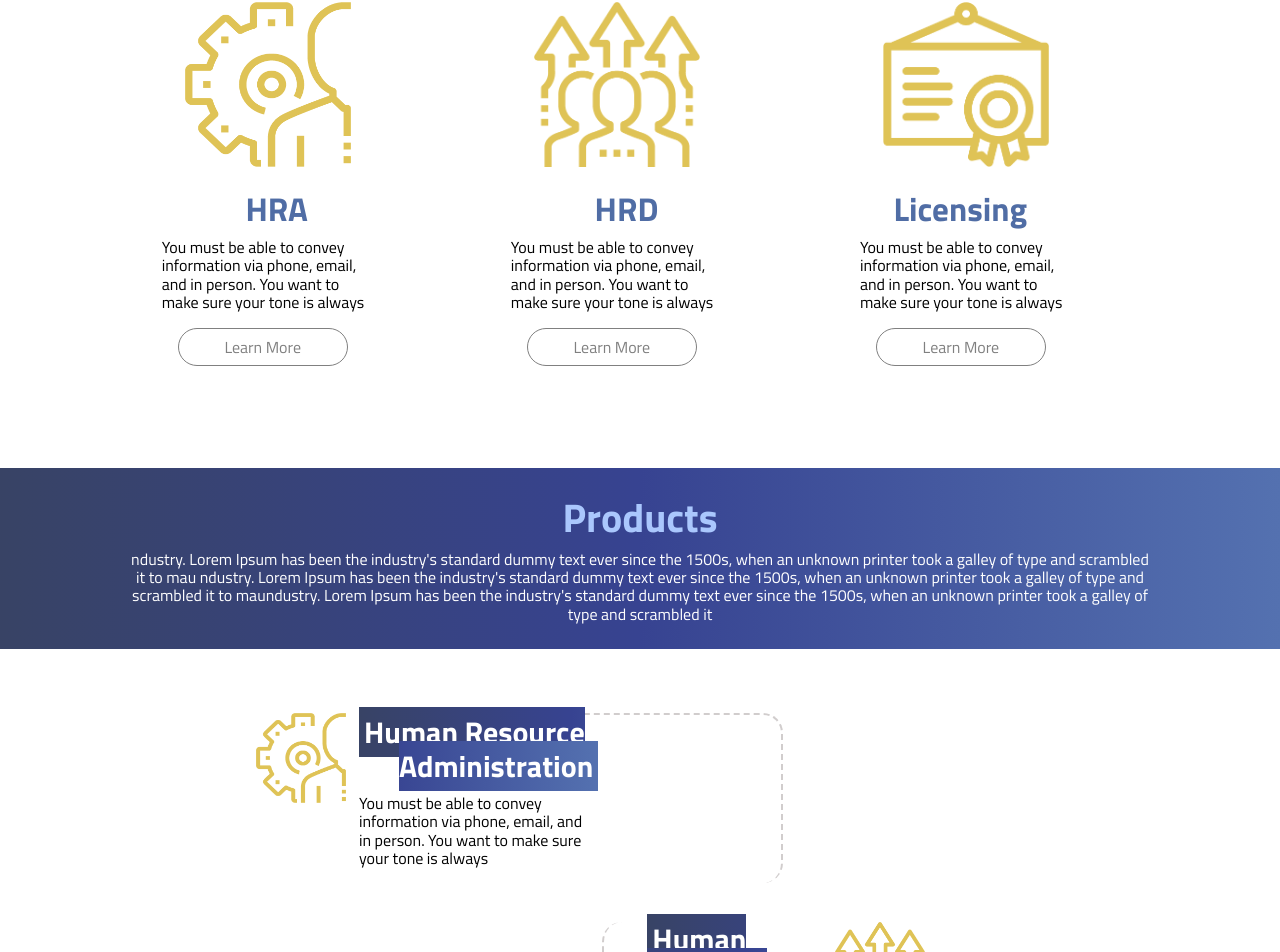
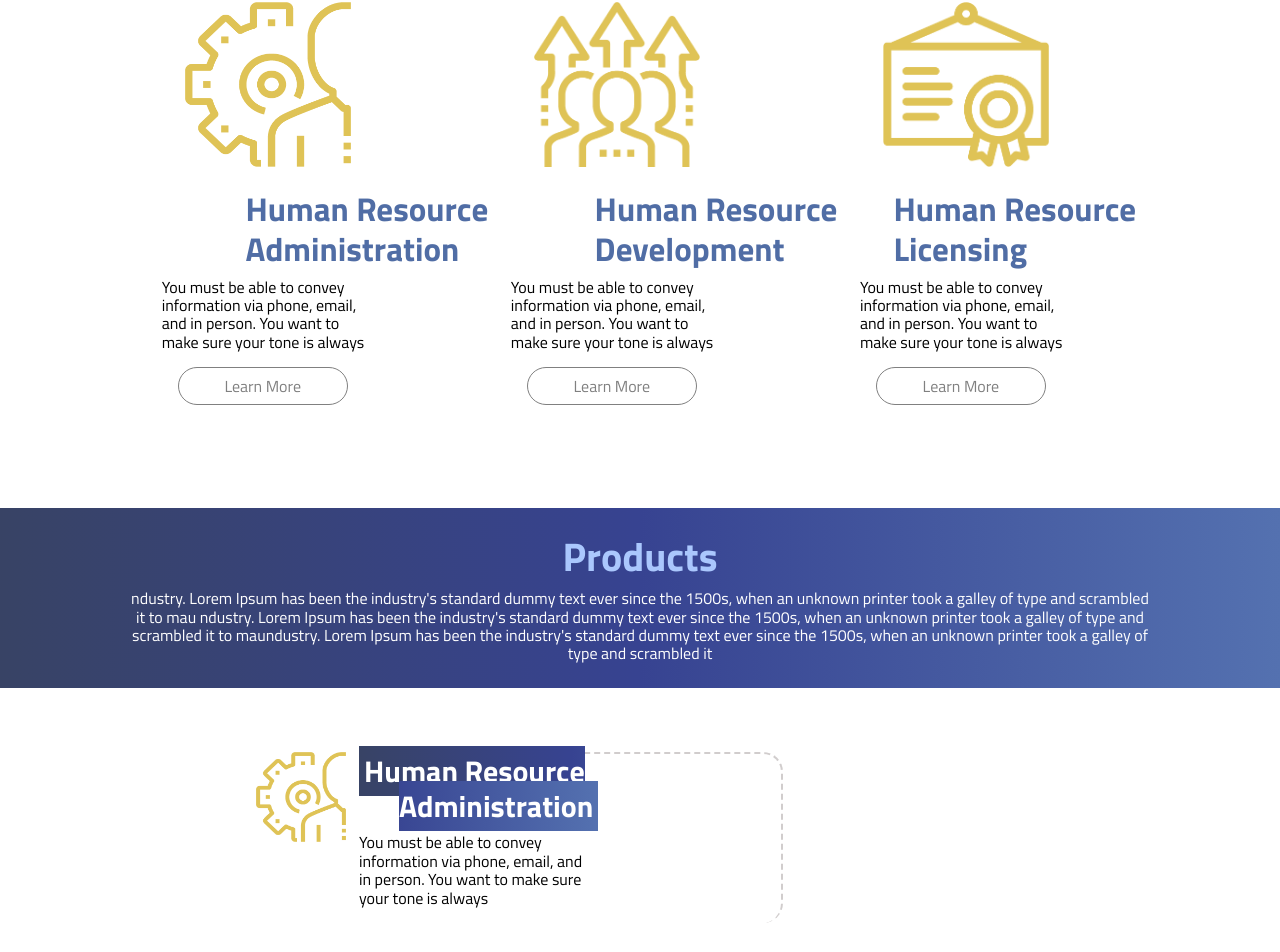
Before and after one commit to robeleph/hris, an Angular app: page /about in a window 1280 px wide. Shown: the part 863-1815 px from the top of the page. Built offline with nearby package versions, Linux system fonts and the light colour scheme.

Commit message:
Update about.component.html

```diff
--- a/src/app/about/about.component.html
+++ b/src/app/about/about.component.html
@@ -10,7 +10,7 @@
               src="../../assets/HRA_Icon.png"
             />
             <div style="margin-left: -5%; margin-top: 5%">
-              <h3 style="margin-left: 25%">HRA</h3>
+              <h3 style="margin-left: 25%">Human Resource Administration</h3>
               <p style="color: black; width: 65%">
                 You must be able to convey information via phone, email, and in
                 person. You want to make sure your tone is always
@@ -30,7 +30,7 @@
               src="../../assets/HRD_Icon.png"
             />
             <div style="margin-left: -5%; margin-top: 5%">
-              <h3 style="margin-left: 25%">HRD</h3>
+              <h3 style="margin-left: 25%">Human Resource Development</h3>
               <p style="color: black; width: 65%">
                 You must be able to convey information via phone, email, and in
                 person. You want to make sure your tone is always
@@ -50,7 +50,7 @@
               src="../../assets/Licensing_icon.png"
             />
             <div style="margin-left: -5%; margin-top: 5%">
-              <h3 style="margin-left: 10%">Licensing</h3>
+              <h3 style="margin-left: 10%">Human Resource Licensing</h3>
               <p style="color: black; width: 65%">
                 You must be able to convey information via phone, email, and in
                 person. You want to make sure your tone is always
```
